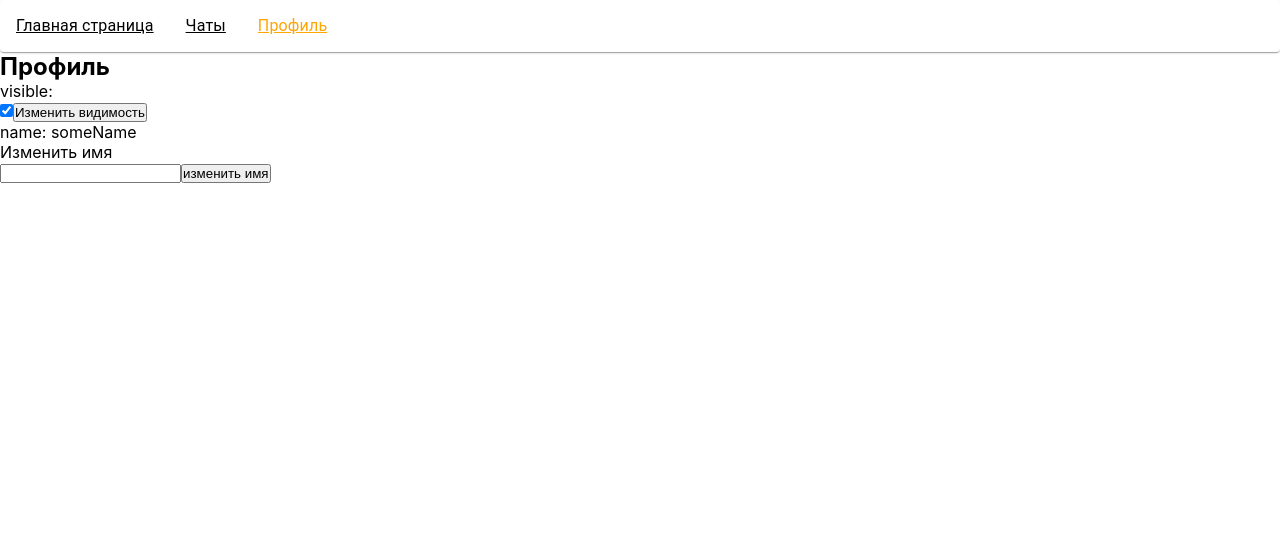
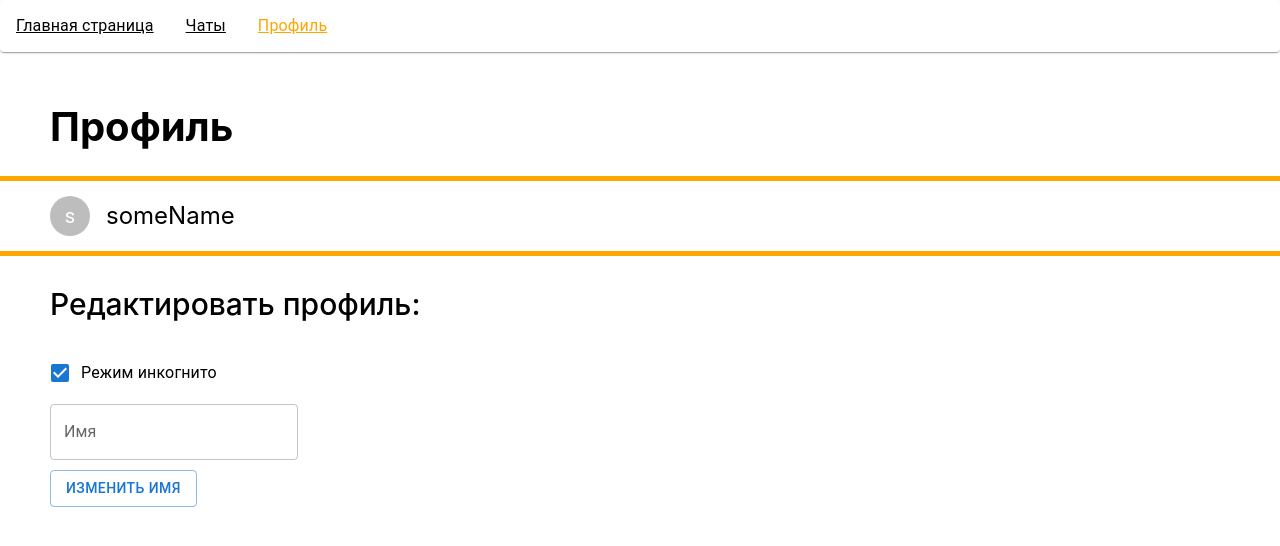
Before and after one commit to Nnjaka/react, a React (Create React App) app: page /profile in a window 1280 px wide. Shown: the top 546 px of the page. Built offline with nearby package versions, Linux system fonts and the light colour scheme.

Commit message:
lesson-5

```diff
--- a/src/pages/Profile.jsx
+++ b/src/pages/Profile.jsx
@@ -1,6 +1,14 @@
 import React, { useState } from "react";
 import { useDispatch, useSelector } from 'react-redux';
 import { changeName, toggleProfile } from "../store/profile/actions";
+import style from './Profile.module.css';
+import FormGroup from '@mui/material/FormGroup';
+import FormControlLabel from '@mui/material/FormControlLabel';
+import Checkbox from '@mui/material/Checkbox';
+import TextField from '@mui/material/TextField';
+import Button from '@mui/material/Button';
+import Avatar from '@mui/material/Avatar';
+import Stack from '@mui/material/Stack';
 
 export const Profile = () => {
     const dispatch = useDispatch();
@@ -9,17 +17,37 @@ export const Profile = () => {
     const visible = useSelector((state) => state.visible);
     const [firstName, setFirstName] = useState('');
 
+    function stringAvatar(name) {
+        return {
+          children: `${name[0]}`,
+        };
+      }
+
     return(
-        <>
-            <h2>Профиль</h2>
-            <p>visible:</p>
-            <input type='checkbox' checked={visible} />
-            <button onClick={() => dispatch(toggleProfile())}>Изменить видимость</button>
-            <br />
-            <p>name: {name}</p>
-            <p>Изменить имя</p>
-            <input type="text" value={firstName} onChange={(e) => setFirstName(e.target.value)}/>
-            <button onClick={() => dispatch(changeName(firstName))}>изменить имя</button>
-        </>
+        <div className={style.conteiner}>
+            <h2 className={style.header}>Профиль</h2>
+
+            <div className={style.orangeLine}></div>
+
+            <Stack direction="row" spacing={2} className={style.avatarBlock}>
+                <Avatar {...stringAvatar(name)} />
+                <p className={style.name}>{name}</p>
+            </Stack>
+
+            <div className={style.orangeLine}></div>
+
+            <p className={style.editProfile}>Редактировать профиль:</p>
+
+            <div className={style.editBlock}>
+                <FormGroup>
+                    <FormControlLabel checked={visible} control={<Checkbox defaultChecked onClick={() => dispatch(toggleProfile())}/>} label="Режим инкогнито" />
+                </FormGroup>
+
+                <div className={style.text}>
+                    <TextField id="outlined-basic" label="Имя" variant="outlined" value={firstName} onChange={(e) => setFirstName(e.target.value)}/>
+                </div>
+                <Button className={style.button} onClick={() => dispatch(changeName(firstName))} variant="outlined">Изменить имя</Button>
+            </div>
+        </div>
     )
 }
--- /dev/null
+++ b/src/pages/Profile.module.css
@@ -0,0 +1,38 @@
+.conteiner {
+    margin-top: 50px;
+    margin-top: 50px;
+}
+
+.header {
+    margin-left: 50px;
+    margin-bottom: 25px;
+    font-size: 40px;
+}
+
+.orangeLine {
+    height: 5px;
+    background-color: orange;
+}
+
+.avatarBlock {
+    margin: 15px 50px;
+}
+
+.name {
+    padding: 5px 0px;
+    font-size: x-large;
+}
+
+.editProfile {
+    margin: 30px 50px;
+    font-size: 30px;
+    font-weight: 500;
+}
+
+.editBlock {
+    margin: 0px 50px;
+}
+
+.text {
+    margin: 10px 0px;
+}
```
